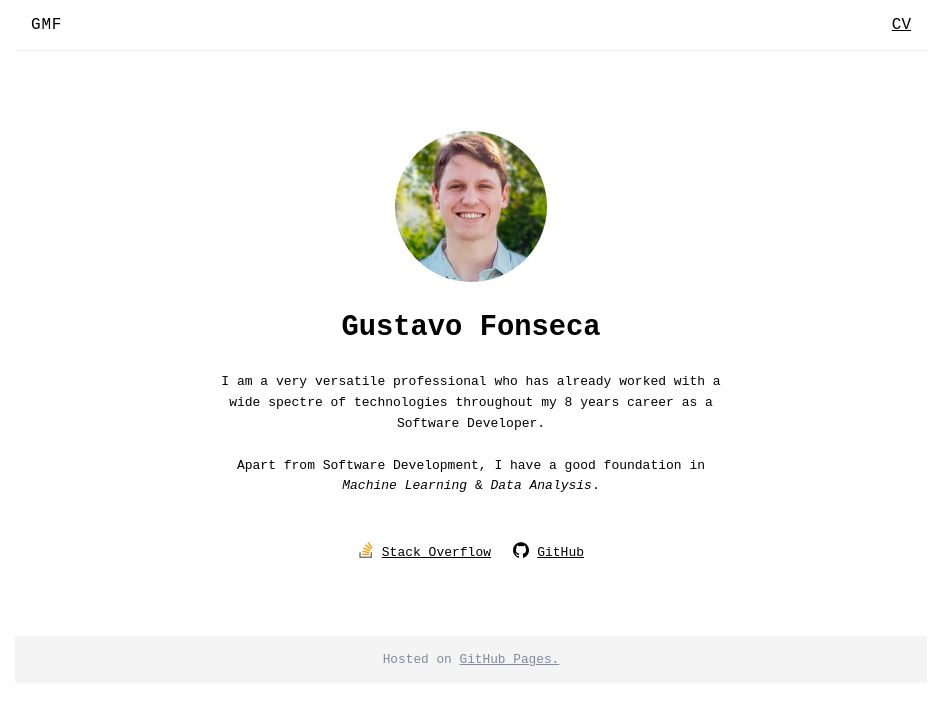
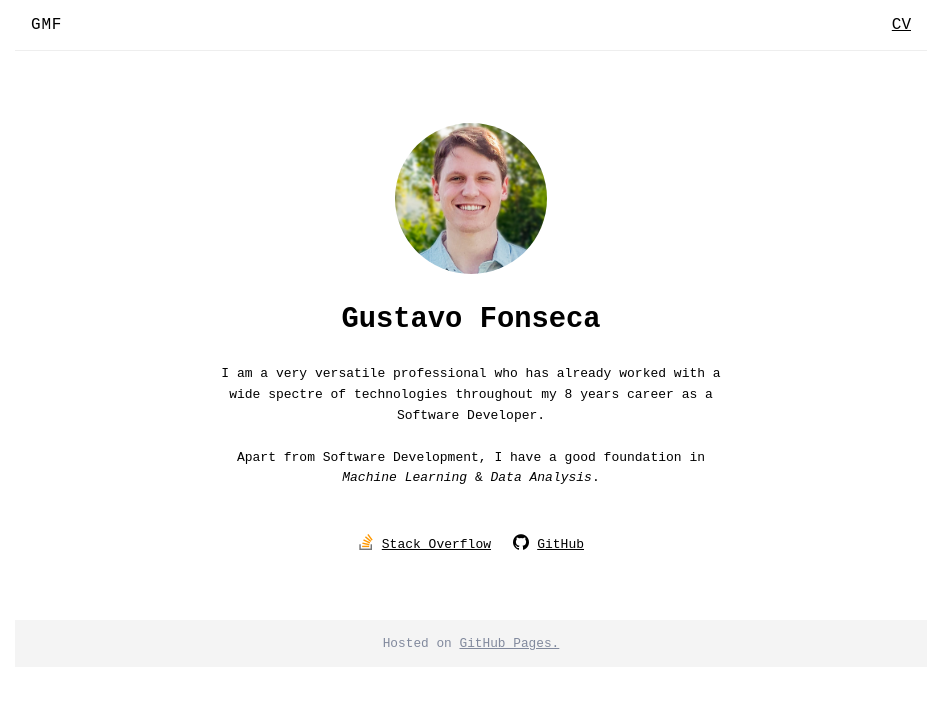
Before and after one commit to gmtfonseca/gmtfonseca.github.io, a plain HTML site: page index.html in a window 1280 px wide. Shown: the whole page, without its empty margins (169-1111 px from the left). Drawn offline with Linux system fonts and the light colour scheme.

Commit message:
Adjust padding

```diff
--- a/style.css
+++ b/style.css
@@ -41,7 +41,7 @@ nav #home {
 }
 
 .content {
-  padding: 4rem 0;
+  padding: 3.5rem 0;
   max-width: 35rem;
   display: flex;
   flex-direction: column;
```
